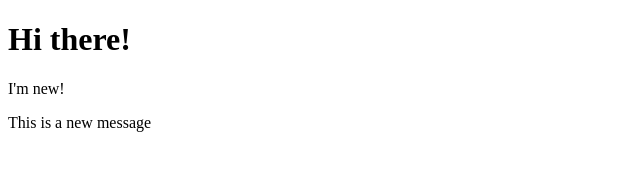
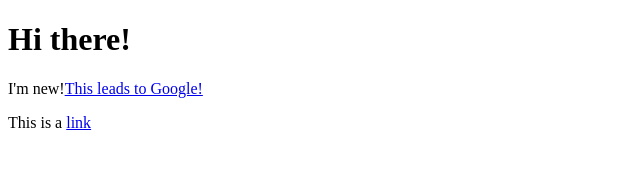
Before and after one commit to jecaps/adv_js, a plain HTML site: page index.html in a window 1280 px wide. Shown: the whole page, without its empty margins (0-640 px from the left). Drawn offline with Linux system fonts and the light colour scheme.

Commit message:
Inserting New HTML Elements via Javascript

```diff
--- a/dom.js
+++ b/dom.js
@@ -3,5 +3,20 @@
 let anchorElement = document.getElementById("external-link");
 anchorElement.href = "https://google.com";
 
-anchorElement = document.querySelector("#external-id"); // can select elements in different ways (element tag, classes, or id)
+anchorElement = document.querySelector("#external-link"); // can select elements in different ways (element tag, classes, or id)
 anchorElement.href = "https://academind.com";
+
+// Add an element
+// 1. Create the new element
+
+let newAnchorElement = document.createElement("a");
+newAnchorElement.href = "https://google.com";
+newAnchorElement.textContent = "This leads to Google!";
+
+// 2. Get access to the parent element that should hold the new element
+
+let firstParagraph = document.querySelector("p");
+
+// 3. Insert the new element into the parent element content
+
+firstParagraph.append(newAnchorElement);
--- a/index.html
+++ b/index.html
@@ -9,8 +9,8 @@
 
   <!-- JS -->
   <!-- <script src="app.js" defer></script> -->
-  <!-- <script src="dom.js" defer></script> -->
-  <script src="exercise.js" defer></script>
+  <script src="dom.js" defer></script>
+  <!-- <script src="exercise.js" defer></script> -->
 </head>
 
 <body>
```
